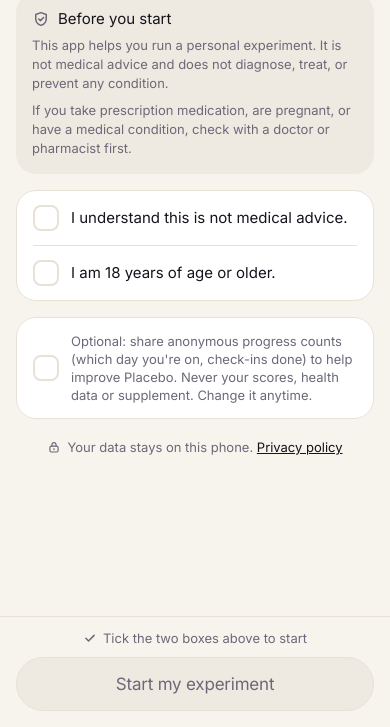
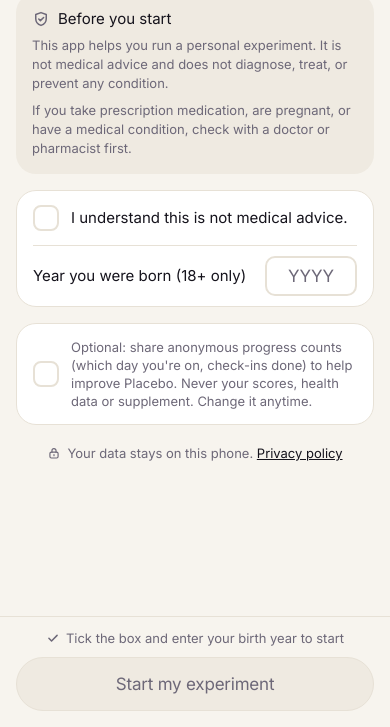
Before and after one commit to Liquid2112/nootropic-self-experiment, an Expo app drawn with the web renderer of React Native: screen /welcome in a window 390 px wide. Both pictures are taken after a click on the button "Start my experiment". Shown: the part 117-844 px from the top of the page. Built offline with nearby package versions, Linux system fonts and the light colour scheme; Expo Router itself is replaced by a stand-in of ours; some packages are replaced by stand-ins of ours; no server answers.

Commit message:
Add birth-year 18+ age gate to onboarding
Replaces the self-tick 18+ checkbox with a birth-year field that blocks
under-18s. Updates terms, privacy (docs + landing) and the age-rating notes.

Co-Authored-By: Claude Sonnet 5.5 <noreply@anthropic.com>
Claude-Session: https://claude.ai/code/session_01Jhz688emjuXYodzkEFakMV

```diff
--- /dev/null
+++ b/src/features/age/ageGate.ts
@@ -0,0 +1,20 @@
+/** Minimum age to use Placebo. Matches the terms, privacy policy and App Store rating. */
+export const MINIMUM_AGE = 18;
+
+export type AgeCheck = 'incomplete' | 'invalid' | 'under' | 'ok';
+
+/**
+ * Birth-year check. We only ask for the year (no full date of birth), so
+ * anyone born in the cutoff year is treated as 18 and everyone born later is
+ * blocked. That is the conservative-enough, low-friction reading for a
+ * self-attested gate.
+ */
+export function checkBirthYear(input: string, now: Date = new Date()): AgeCheck {
+  const text = input.trim();
+  if (text.length < 4) return 'incomplete';
+  if (!/^\d{4}$/.test(text)) return 'invalid';
+  const year = Number(text);
+  const thisYear = now.getFullYear();
+  if (year < thisYear - 120 || year > thisYear) return 'invalid';
+  return thisYear - year >= MINIMUM_AGE ? 'ok' : 'under';
+}
--- a/src/screens/onboarding/WelcomeScreen.tsx
+++ b/src/screens/onboarding/WelcomeScreen.tsx
@@ -1,5 +1,5 @@
 import { useState } from 'react';
-import { Linking, Pressable, StyleSheet, Text, View } from 'react-native';
+import { Linking, Pressable, StyleSheet, Text, TextInput, View } from 'react-native';
 import Svg, { Path, Rect, Text as SvgText } from 'react-native-svg';
 import { useRouter } from 'expo-router';
 import { Button, Scaffold, brand, fonts } from '@/ui';
@@ -9,6 +9,7 @@ import { PRIVACY_POLICY_URL } from '@/config/links';
 import { useOnboarding } from './OnboardingContext';
 import { setAnalyticsProgressConsent, track } from '@/features/analytics';
 import { getDatabase } from '@/db';
+import { checkBirthYear } from '@/features/age/ageGate';
 
 /**
  * Screen 1 — Welcome + disclaimer.
@@ -17,8 +18,8 @@ import { getDatabase } from '@/db';
  * mockup), then the disclaimer gate below.
  *
  * Gate before anything else: the user must acknowledge this is not medical
- * advice and confirm they are 18+. The continue action stays disabled until
- * both are checked, and the disclaimer acknowledgment is recorded in onboarding
+ * advice and enter a birth year that makes them 18+. The continue action stays disabled
+ * until the box is checked and the year passes, and the disclaimer acknowledgment is recorded in onboarding
  * state so later screens know the gate was passed.
  *
  * A third, optional box asks to share anonymous progress counts (run days,
@@ -30,10 +31,12 @@ export function WelcomeScreen() {
   const router = useRouter();
   const { update } = useOnboarding();
   const [notMedical, setNotMedical] = useState(false);
-  const [adult, setAdult] = useState(false);
+  const [birthYear, setBirthYear] = useState('');
   const [shareProgress, setShareProgress] = useState(false);
   const [page, setPage] = useState<'hero' | 'gate'>('hero');
 
+  const ageCheck = checkBirthYear(birthYear);
+  const adult = ageCheck === 'ok';
   const canContinue = notMedical && adult;
 
   function onContinue() {
@@ -96,7 +99,9 @@ export function WelcomeScreen() {
             <View style={styles.gateHint} accessibilityLiveRegion="polite">
               <Icon name="check" size={14} color={brand.muted} strokeWidth={2.6} />
               <Text style={styles.gateHintText}>
-                {notMedical || adult ? 'One more box to tick above' : 'Tick the two boxes above to start'}
+                {ageCheck === 'under'
+                  ? 'Placebo is for adults 18 and older'
+                  : 'Tick the box and enter your birth year to start'}
               </Text>
             </View>
           ) : null}
@@ -142,16 +147,29 @@ export function WelcomeScreen() {
           }}
           label="I understand this is not medical advice."
         />
-        <AcknowledgeRow
-          testID="ack-adult"
-          checked={adult}
-          onToggle={() => {
-            tapLight();
-            setAdult((v) => !v);
-          }}
-          label="I am 18 years of age or older."
-          last
-        />
+        <View style={styles.ageRow}>
+          <Text style={styles.ackLabel}>Year you were born (18+ only)</Text>
+          <TextInput
+            testID="birth-year"
+            value={birthYear}
+            onChangeText={(t) => setBirthYear(t.replace(/\D/g, '').slice(0, 4))}
+            keyboardType="number-pad"
+            maxLength={4}
+            placeholder="YYYY"
+            placeholderTextColor={brand.muted}
+            accessibilityLabel="Birth year"
+            style={styles.ageInput}
+          />
+        </View>
+        {ageCheck === 'under' ? (
+          <Text testID="age-blocked" style={styles.ageBlocked} accessibilityLiveRegion="polite">
+            Sorry, Placebo is only for people 18 and older, so we can't start an experiment for you.
+          </Text>
+        ) : ageCheck === 'invalid' ? (
+          <Text style={styles.ageBlocked} accessibilityLiveRegion="polite">
+            Enter a valid four-digit year.
+          </Text>
+        ) : null}
       </View>
 
       <View style={styles.acks}>
@@ -333,6 +351,20 @@ const styles = StyleSheet.create({
     borderColor: brand.line,
     paddingHorizontal: 16,
   },
+  ageRow: { flexDirection: 'row', alignItems: 'center', gap: 12, paddingVertical: 10 },
+  ageInput: {
+    width: 92,
+    borderWidth: 2,
+    borderColor: brand.line,
+    borderRadius: 10,
+    paddingVertical: 8,
+    paddingHorizontal: 12,
+    fontSize: 17,
+    fontFamily: fonts.semibold,
+    color: brand.ink,
+    textAlign: 'center',
+  },
+  ageBlocked: { fontSize: 14, lineHeight: 19, fontFamily: fonts.medium, color: brand.ink, paddingBottom: 12 },
   ackRow: { flexDirection: 'row', alignItems: 'center', gap: 12, paddingVertical: 14 },
   box: {
     width: 26,
```
Also changed, not shown: docs/privacy-policy.md (+1 -1 lines), docs/terms-of-use.md (+1 -1 lines), landing/privacy.html (+1 -1 lines), src/features/age/__tests__/ageGate.test.ts (added, +23 -0 lines), store/age-rating.md (+1 -1 lines).
